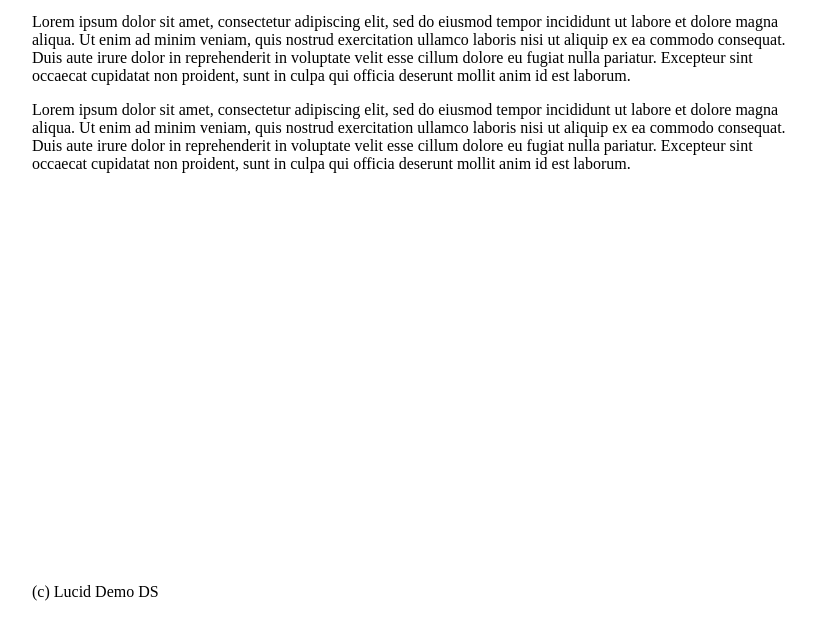
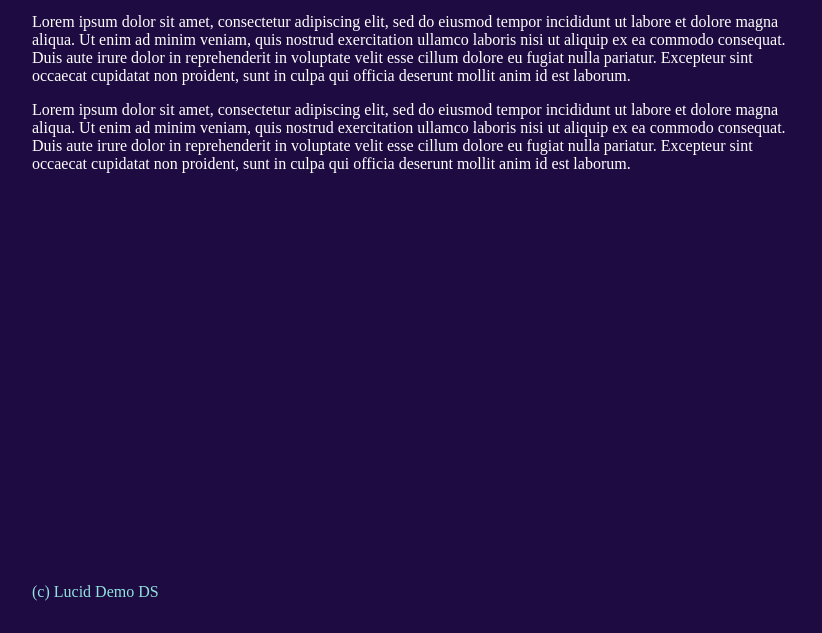
Before and after one commit to kuindji/lucid-demo, a website: page index.html in a window 1280 px wide. Shown: the part 167-800 px from the top of the page, without its empty margins (228-1050 px from the left). Drawn offline with Linux system fonts and the light colour scheme.

Commit message:
File update on 2019-09-05 11:41:12.152033

```diff
--- a/_vars.css
+++ b/_vars.css
@@ -1,3 +1,4 @@
+:root {
     /* Colors */
     --subheader-text-color: #d6d6d6;
     --footer-text-color: #92e2df;
@@ -10,9 +11,6 @@
     --system-font-font-family: "Arial Bold";
     --system-font-font-size: 16px;
     --system-font-font-weight: 400;
---test-font-family: "Roboto";
---test-font-size: 16px;
---test-font-weight: 100;
     --footer-text-font-family: "Helvetica";
     --footer-text-font-size: 15px;
     --menu-text-font-family: "Helvetica";
@@ -31,3 +29,4 @@
     --top-menu-shadow-blur: 4px;
     --top-menu-shadow-spread: 0px;
     --top-menu-shadow-color: rgba(0,0,0,0.50);
+}
```
Lines whose indentation alone changed are shown as unchanged.
